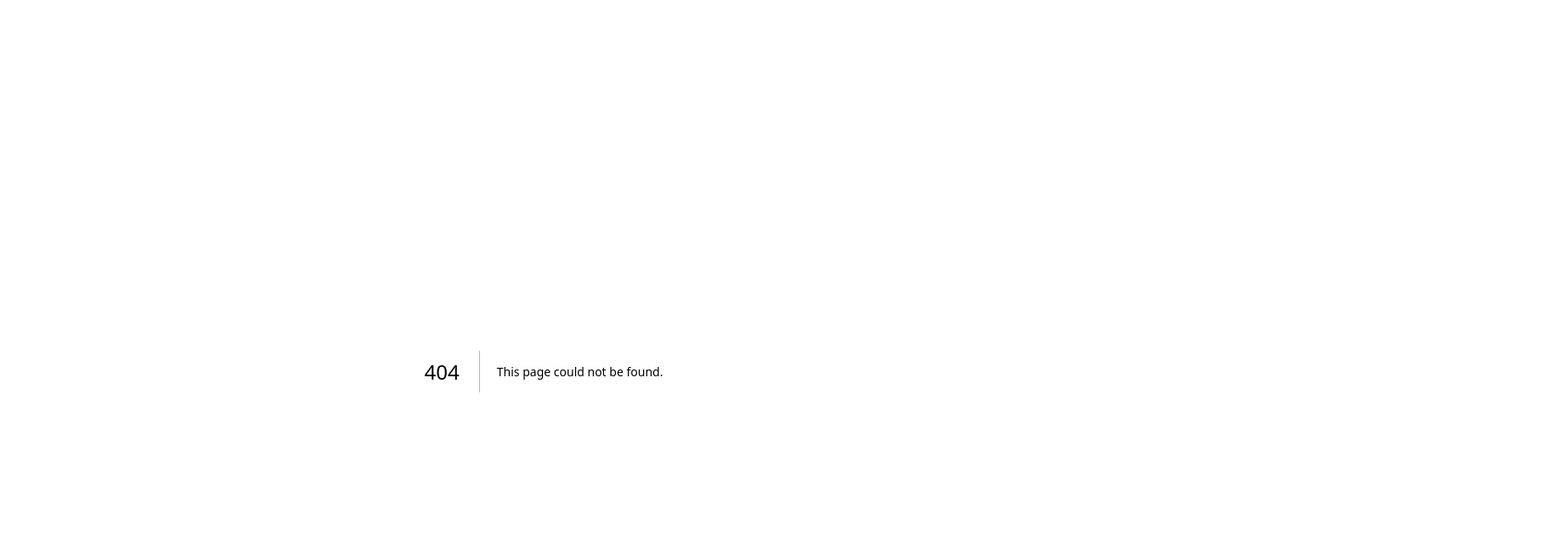
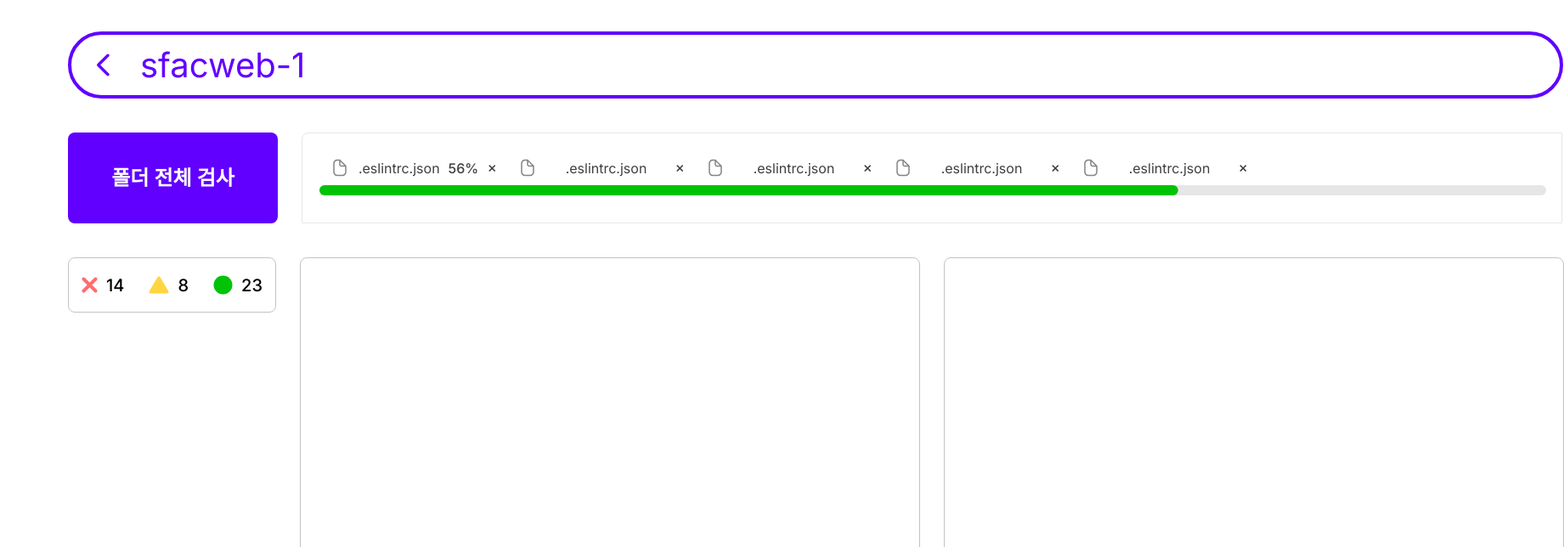
Before and after one commit to sockki/flawDetector, a Next.js app: page /my-library/code-list in a window 1280 px wide. Before the commit this address had no page. Shown: the part 100-744 px from the top of the page at 85% size, 1841 px wide, since content can reach past the window. Built offline with nearby package versions, Linux system fonts and the light colour scheme.

Commit message:
Feat: page.tsx 생성 및 컴포넌트 추가

```diff
--- /dev/null
+++ b/src/app/my-library/code-list/page.tsx
@@ -0,0 +1,19 @@
+import { ScanEntireFolder } from './_components/ScanEntireFolder';
+import { ScanFormat } from './_components/ScanFormat';
+import { ScanProgress } from './_components/ScanProgress';
+import { ScanStatus } from './_components/ScanStatus';
+
+export default function CodeList() {
+  return (
+    <div>
+      <div className="mb-[2rem] mt-[2rem] flex items-center gap-[2.8rem]">
+        <ScanEntireFolder />
+        <ScanProgress />
+      </div>
+      <div className="flex gap-[2.8rem]">
+        <ScanStatus detectedCount={14} errorCount={8} successCount={23} />
+        <ScanFormat />
+      </div>
+    </div>
+  );
+}
```
